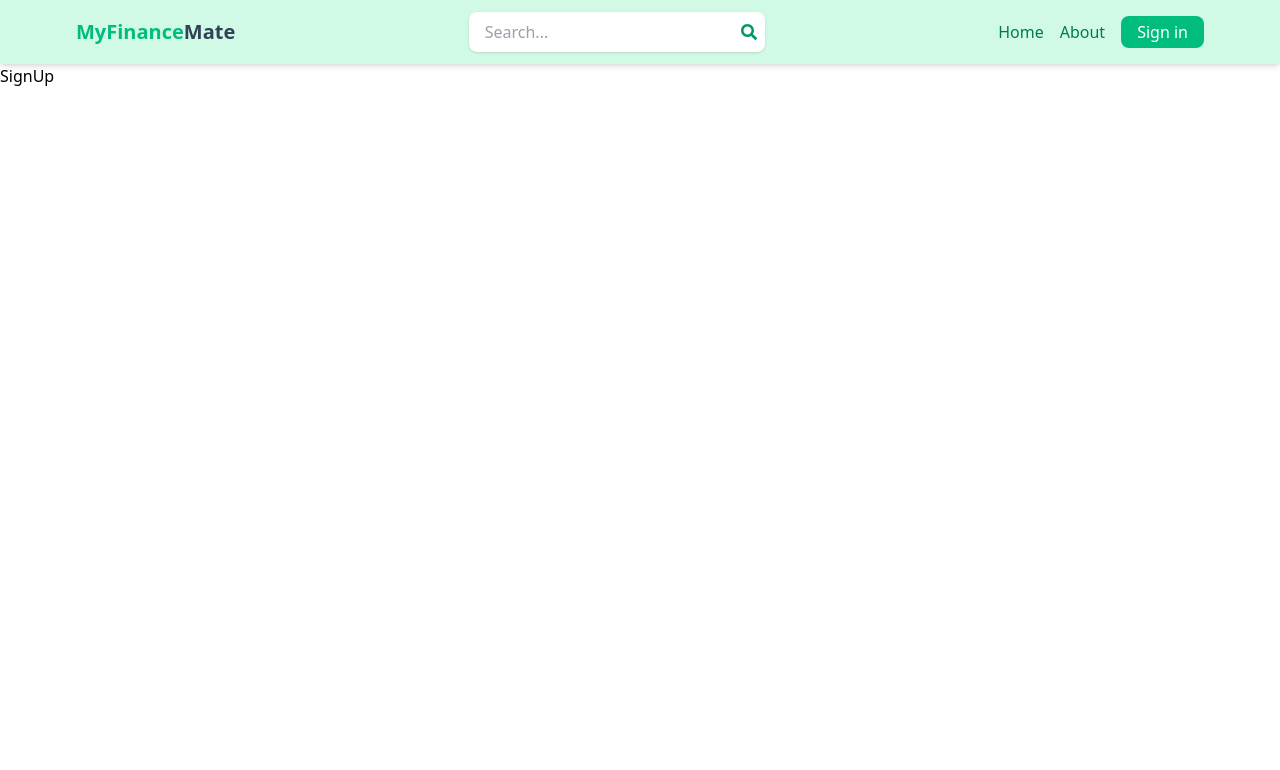
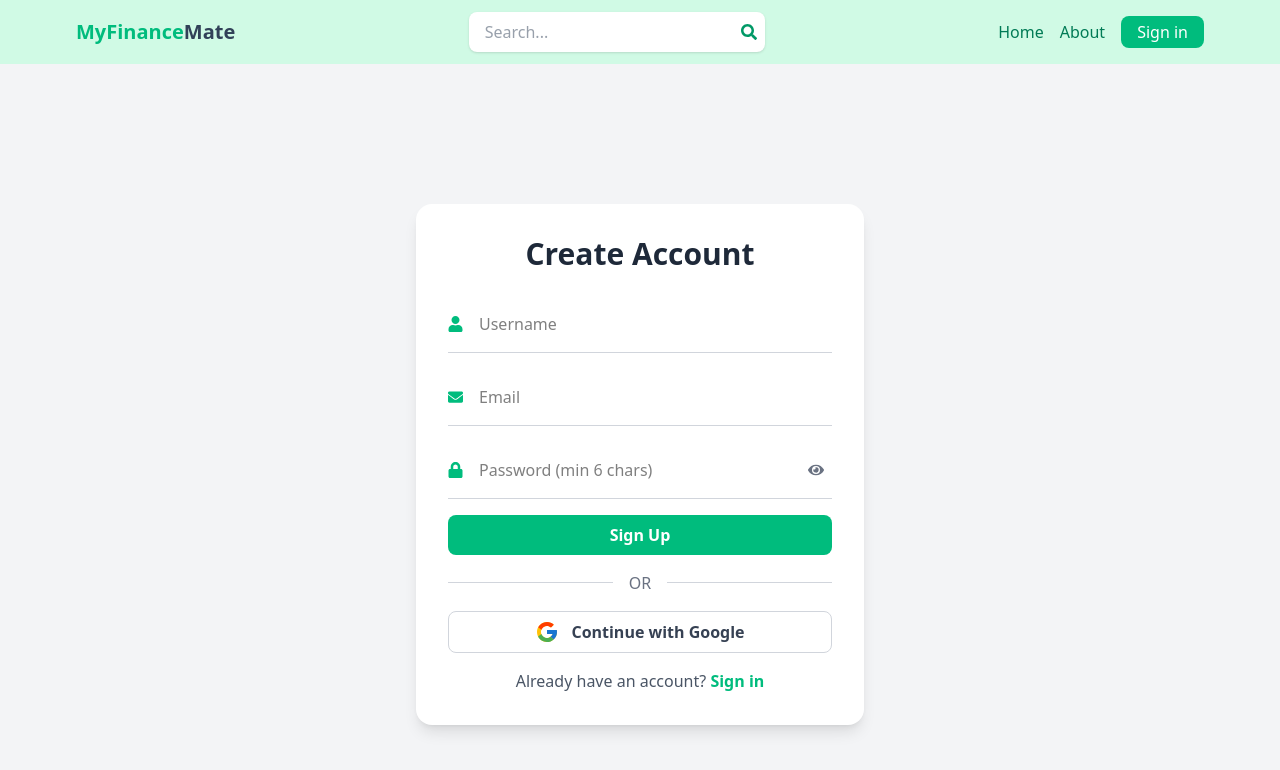
Before and after one commit to ShakyaGurusinghe/my-finance-mate, a React (Vite) app in the folder client/: page /signup in a window 1280 px wide. Shown: the top 770 px of the page. Built offline with nearby package versions, Linux system fonts and the light colour scheme.

Commit message:
feat: implement sign-up form with validation and Google sign-in option

```diff
--- a/client/src/pages/SignUp.jsx
+++ b/client/src/pages/SignUp.jsx
@@ -1,5 +1,199 @@
+import { useState } from "react";
+import { FaUser, FaEnvelope, FaLock, FaEye, FaEyeSlash } from "react-icons/fa";
+import { FcGoogle } from "react-icons/fc";
+import { Link, useNavigate } from "react-router-dom";
+import { ToastContainer, toast } from "react-toastify";
+import "react-toastify/dist/ReactToastify.css";
+
 export default function SignUp() {
+  const [formData, setFormData] = useState({
+    username: "",
+    email: "",
+    password: "",
+  });
+  const [error, setError] = useState(null);
+  const [loading, setLoading] = useState(false);
+  const [showPassword, setShowPassword] = useState(false);
+  const navigate = useNavigate();
+
+  // Handle input change
+  const handleChange = (e) => {
+    setFormData({ ...formData, [e.target.name]: e.target.value });
+  };
+
+  // Validate form inputs before submitting
+  const validateForm = () => {
+    const { username, email, password } = formData;
+    const emailRegex = /^[^\s@]+@[^\s@]+\.[^\s@]+$/;
+
+    if (!username.trim()) {
+      setError("Username is required!");
+      return false;
+    }
+    if (!email.trim() || !emailRegex.test(email)) {
+      setError("Enter a valid email address!");
+      return false;
+    }
+    if (password.length < 6) {
+      setError("Password must be at least 6 characters!");
+      return false;
+    }
+    return true;
+  };
+
+  // Handle form submit
+  const handleSubmit = async (e) => {
+    e.preventDefault();
+    if (loading) return; // Prevent multiple submissions
+    setError(null);
+
+    if (!validateForm()) return;
+
+    setLoading(true);
+
+    try {
+      const res = await fetch("/api/auth/signup", {
+        method: "POST",
+        headers: {
+          "Content-Type": "application/json",
+        },
+        body: JSON.stringify(formData),
+      });
+
+      if (!res.ok) {
+        const errorData = await res.json();
+        throw new Error(errorData.message || "Sign-up failed");
+      }
+
+      toast.success("Account created successfully!", {
+        position: "top-center",
+      });
+
+      setTimeout(() => {
+        navigate("/signin");
+      }, 2000);
+    } catch (error) {
+      console.error("Error:", error.message);
+
+      // Improve error messages
+      let userFriendlyMessage = error.message;
+      if (error.message.includes("Failed to fetch")) {
+        userFriendlyMessage = "Network error. Please check your connection.";
+      } else if (error.message.includes("Email already exists")) {
+        userFriendlyMessage =
+          "This email is already registered. Please use a different email.";
+      }
+
+      setError(userFriendlyMessage);
+      toast.error(userFriendlyMessage, { position: "top-center" });
+    } finally {
+      setLoading(false);
+    }
+  };
+
+  // Handle Google Sign-In (Placeholder function)
+  const handleGoogleSignIn = () => {
+    console.log("Google Sign-In Clicked!");
+    // Add Google authentication logic here
+  };
+
   return (
-    <div>SignUp</div>
-  )
+    <div className="flex justify-center items-center min-h-screen bg-gray-100">
+      <ToastContainer />
+      <div className="bg-white p-8 rounded-2xl shadow-lg max-w-md w-full">
+        <h2 className="text-3xl font-bold text-center text-gray-800 mb-6">
+          Create Account
+        </h2>
+
+        <form onSubmit={handleSubmit} className="space-y-4">
+          {/* Username */}
+          <div className="flex items-center border-b border-gray-300 py-2">
+            <FaUser className="text-emerald-500 mr-2" />
+            <input
+              type="text"
+              name="username"
+              placeholder="Username"
+              className="w-full p-2 focus:outline-none"
+              value={formData.username}
+              onChange={handleChange}
+              required
+            />
+          </div>
+
+          {/* Email */}
+          <div className="flex items-center border-b border-gray-300 py-2">
+            <FaEnvelope className="text-emerald-500 mr-2" />
+            <input
+              type="email"
+              name="email"
+              placeholder="Email"
+              className="w-full p-2 focus:outline-none"
+              value={formData.email}
+              onChange={handleChange}
+              required
+            />
+          </div>
+
+          {/* Password with Show Password Toggle */}
+          <div className="flex items-center border-b border-gray-300 py-2 relative">
+            <FaLock className="text-emerald-500 mr-2" />
+            <input
+              type={showPassword ? "text" : "password"}
+              name="password"
+              placeholder="Password (min 6 chars)"
+              className="w-full p-2 focus:outline-none"
+              value={formData.password}
+              onChange={handleChange}
+              required
+            />
+            <button
+              type="button"
+              onClick={() => setShowPassword(!showPassword)}
+              className="absolute right-2 text-gray-500 hover:text-emerald-500 transition duration-200"
+            >
+              {showPassword ? <FaEyeSlash /> : <FaEye />}
+            </button>
+          </div>
+
+          {/* Submit Button */}
+          <button
+            disabled={loading}
+            type="submit"
+            className="w-full bg-emerald-500 hover:bg-emerald-700 text-white py-2 rounded-lg font-semibold transition duration-300"
+          >
+            {loading ? "Loading..." : "Sign Up"}
+          </button>
+
+          {/* Display Error Message */}
+          {error && (
+            <div className="text-red-500 text-sm text-center mt-2">{error}</div>
+          )}
+        </form>
+
+        {/* OR Divider */}
+        <div className="relative flex items-center my-4">
+          <div className="flex-grow border-t border-gray-300"></div>
+          <span className="mx-4 text-gray-500">OR</span>
+          <div className="flex-grow border-t border-gray-300"></div>
+        </div>
+
+        {/* Continue with Google */}
+        <button
+          onClick={handleGoogleSignIn}
+          className="w-full flex items-center justify-center border border-gray-300 py-2 rounded-lg text-gray-700 font-semibold hover:bg-gray-100 transition duration-300"
+        >
+          <FcGoogle className="text-2xl mr-3" />
+          Continue with Google
+        </button>
+
+        {/* Already have an account? */}
+        <p className="text-center text-gray-600 mt-4">
+          Already have an account?{" "}
+          <Link to="/signin" className="text-emerald-500 font-semibold">
+            Sign in
+          </Link>
+        </p>
+      </div>
+    </div>
+  );
 }
```
